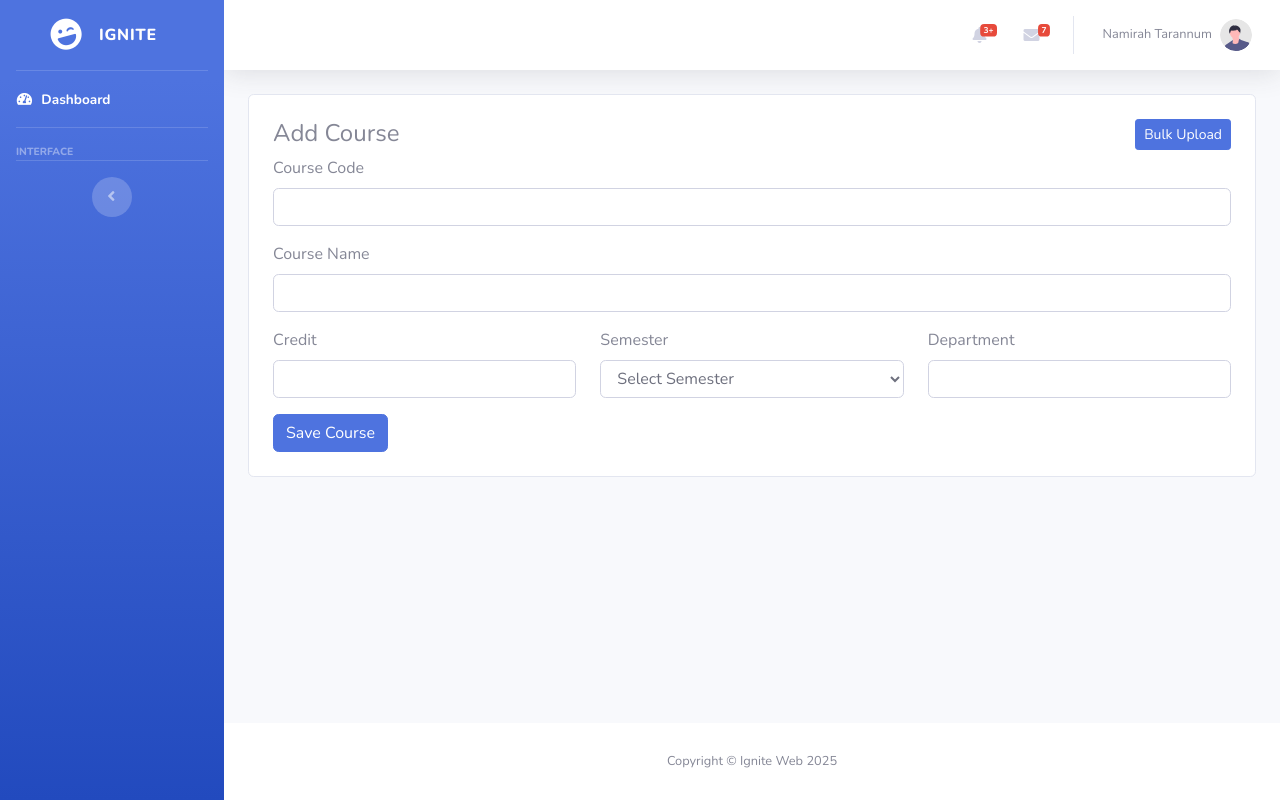
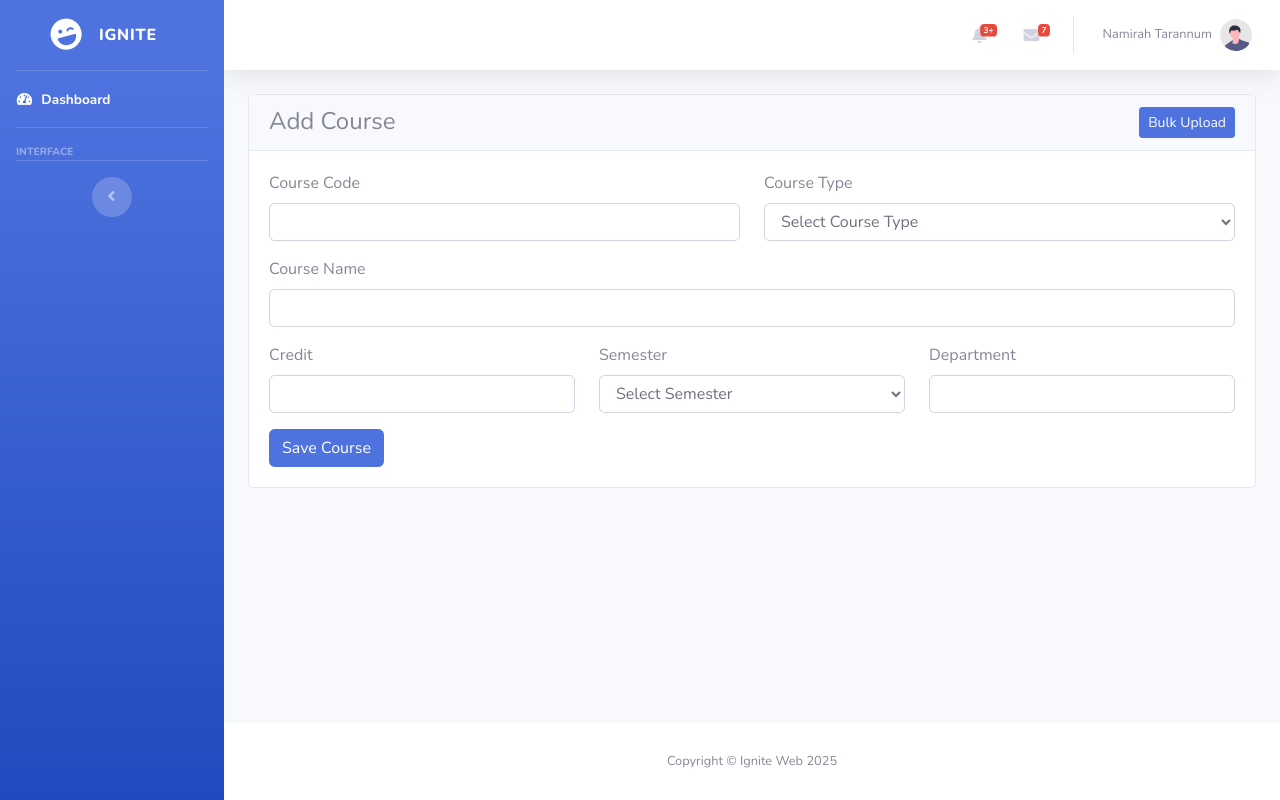
Before and after one commit to mohtadahmed/ignite_web, a Django app: page /courses/add/ in a window 1280 px wide. Run offline with Django 5.2, Linux system fonts and the light colour scheme; data comes from the database, SQL or seed files in the repository; some libraries are stand-ins or nearby versions.

Commit message:
course add panel modified with course type

```diff
--- a/templates/courses/course_add.html
+++ b/templates/courses/course_add.html
@@ -1,18 +1,36 @@
 {% extends 'base.html' %}
 {% block content %}
 <div class="container mt-4">
-  <div class="card p-4">
+  <div class="card">
+    <div class="card-header">
       <div class="d-flex justify-content-between">
-      <h4>Add Course</h4>
+        <h4 class="mb-0">Add Course</h4>
         <div>
           <a href="{% url 'course_bulk_upload' %}" class="btn btn-sm btn-primary">Bulk Upload</a>
         </div>
       </div>
+    </div>
+    <div class="card-body">
       <form method="post">
         {% csrf_token %}
+        <div class="row">
+          <div class="col-md-6">
             <div class="form-group mb-3">
               <label for="course_code">Course Code</label>
               <input type="text" name="course_code" class="form-control" required>
+            </div>
+          </div>
+          <div class="col-md-6">
+            <div class="form-group mb-3">
+              <label for="course_type">Course Type</label>
+              <select name="course_type" class="form-control" required>
+                <option value="" disabled selected>Select Course Type</option>
+                {% for value, label in course_types %}
+                  <option value="{{ value }}">{{ label }}</option>
+                {% endfor %}
+              </select>
+            </div>
+          </div>
         </div>
 
         <div class="form-group mb-3">
@@ -52,4 +70,5 @@
       </form>
     </div>
   </div>
+</div>
 {% endblock %}
```
Lines whose indentation alone changed are shown as unchanged.
